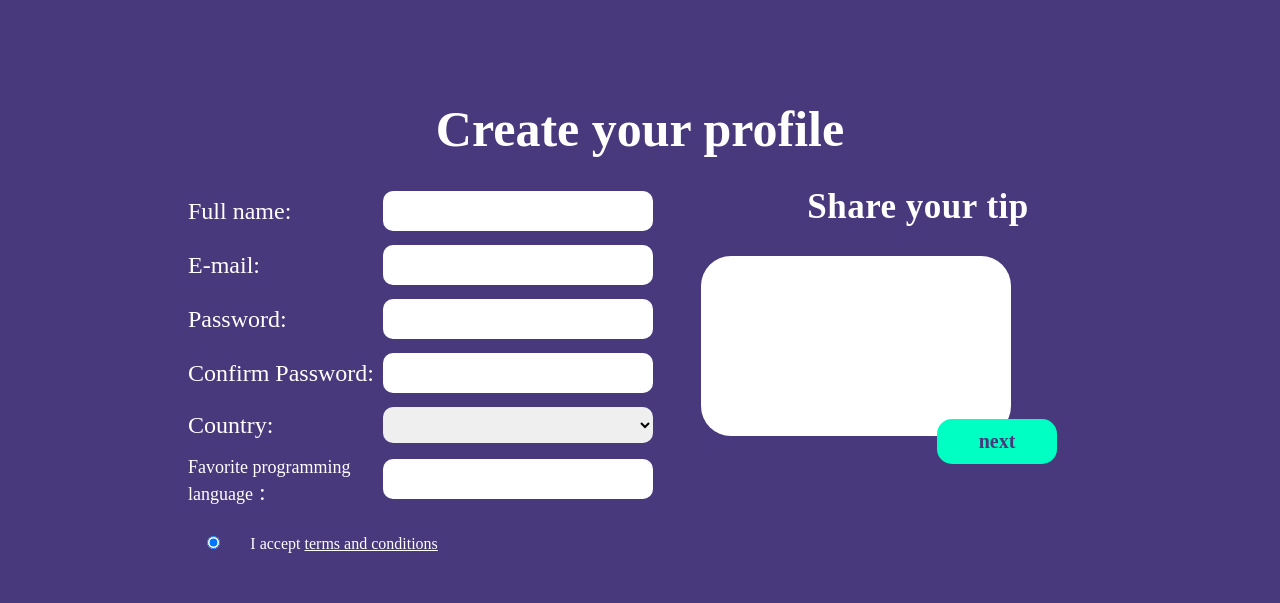
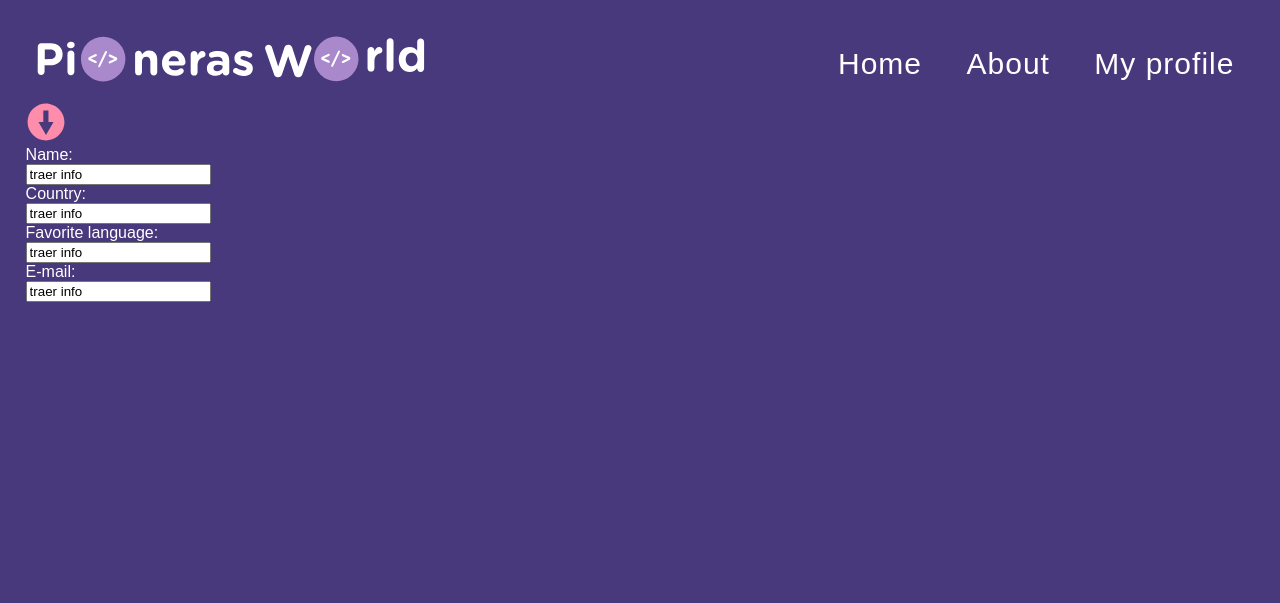
Before and after one commit to Elizabet-Carmona/PionerasWorld, a website: page Profile.html in a window 1280 px wide. Drawn offline with Linux system fonts and the light colour scheme.

Commit message:
cambios y profile

```diff
--- a/Profile.html
+++ b/Profile.html
@@ -5,60 +5,44 @@
     <meta charset="UTF-8">
     <meta name="viewport" content="width=device-width, initial-scale=1.0">
     <meta http-equiv="X-UA-Compatible" content="ie=edge">
-    <link rel="stylesheet" href="/css/createProfile.css">
-    <title>Create profile</title>
+    <link rel="stylesheet" href="/css/profile.css">
+    <script src="https://www.gstatic.com/firebasejs/5.6.0/firebase.js"></script>
+<script src="https://www.gstatic.com/firebasejs/4.12.1/firebase.js"></script>
+<script src="https://www.gstatic.com/firebasejs/4.12.1/firebase-firestore.js"></script>
+    <title>Profile</title>
 </head>
 
 <body>
-    <h1>Create your profile</h1>
-    <div class="contain">
+        <div class="contain">
+                <div class="navbar">
+                    <div class="title">
+                        <a href="../world.html"> <img src="../img/logov2.svg" /></a>
+                    </div>
+                    <div class="menu">
+                        <nav>
+                            <ul>
+                                <li><a href="world.html">Home</a></li>
+                                <li><a href="about.html">About</a></li>
+                                <li><a href="profile.html">My profile</a></li>
+                            </ul>
+                        </nav>
+                    </div>
+                </div>
 
-        <div class="box">
-            <div class="information">
-                <form method="POST" action="">
-                    <table>
-                        <tr class="fila">
-                            <td>Full name:</td>
-                            <td><input type="text" id="name" name="name" class="space" /></td>
-                        </tr>
-                        <tr class="fila">
-                            <td>E-mail:</td>
-                            <td><input type="text" id="email" name="email" class="space"></td>
-                        </tr>
-                        <tr class="fila">
-                            <td>Password:</td>
-                            <td><input type="text" id="pass" name="pass" class="space"></td>
-                        </tr>
-                        <tr class="fila">
-                            <td>Confirm Password:</td>
-                            <td><input type="text" id="pass" name="pass" class="space"></td>
-                        </tr>
-                        <tr class="fila">
-                            <td>Country:</td>
-                            <td><select id="mySelect" onClick="llenarPaises()" name="country" class="space">
+                <div class="info-user">
+                    <div class="avatar">
+                        <div class="icon-download">
+                            <img src="img/icono-descarga.svg" width="40px" height=" 40px">
+                        </div>
+                    </div>
+                    <div class="info">
+                        Name:<br><input type="text" value="traer info" readonly> <br>
+                        Country:<br><input type="text" value="traer info" readonly> <br>
+                        Favorite language:<br><input type="text" value="traer info" readonly> <br>
+                        E-mail:<br><input type="text" value="traer info" readonly> <br>
 
-                                </select></td>
-
-                        </tr>
-                        <tr class="fila">
-                            <td><span>Favorite programming<br> language</span>
-                                :</td>
-                            <td> <input type="text" id="language" name="language" class="space"></td>
-                        </tr>
-                    </table>
-                    <input type="radio" id="radio" class="radio" checked>
-                    <label for="radio">I accept <u>terms and conditions</u></label>
-                </form>
-            </div>
-
+                    </div>
+                </div>
         </div>
-        <div class="tip">
-            <h2>Share your tip</h2>
-            <textarea class="write-tip"></textarea>
-            <a href="/avatar.html">   <button class="next"><b> next</b></button></a>
-        </div>
-    </div>
-    <script src="js/main.js"></script>
 </body>
-
 </html>
--- a/css/createProfile.scss
+++ b/css/createProfile.scss
@@ -77,6 +77,7 @@ body {
                         color: $purple;
                         background-color: $purple;
                     }
+
                 }
             }
         }
--- a/css/meetUs.scss
+++ b/css/meetUs.scss
@@ -1,7 +1,7 @@
 $purple:  #48387c;
 body{
-    margin: 3%;
-    padding: 1.5%;
+    margin: 1%;
+    padding: 1%;
     box-sizing: border-box;
     background: $purple;
     color: white;
@@ -12,9 +12,9 @@ body{
         .navbar{
             display: flex;
             justify-content: space-between;
-            margin: 30px 20px 10px 20px;
+            margin: auto;
             .title {
-                padding: 20px;
+                padding: 5px;
                 font-family: 'GothamRounded-Bold', Sans-Serif;
                 width: 400px;
             }
@@ -27,7 +27,7 @@ body{
                 font-size: 30px;
                 letter-spacing: 1px;
                 display: inline-block;
-                padding: 20px;
+                padding: 5px 20px;
             }
             a {
                 text-decoration: none;
@@ -42,7 +42,7 @@ body{
             display: flex;
             justify-content: space-between;
             width: 95%;
-            margin: auto;
+            margin:  100px auto;
             padding: 50px;
 
             .meetus{
--- /dev/null
+++ b/css/profile.scss
@@ -0,0 +1,42 @@
+$purple:  #48387c;
+body{
+    margin: 1%;
+    padding: 1%;
+    box-sizing: border-box;
+    background: $purple;
+    color: white;
+   font-family: 'GothamRounded-Book', Sans-Serif;
+
+    .contain{
+
+        .navbar{
+            display: flex;
+            justify-content: space-between;
+            margin: auto;
+            .title {
+                padding: 5px;
+                font-family: 'GothamRounded-Bold', Sans-Serif;
+                width: 400px;
+            }
+        }
+        .menu{
+            ul li {
+                list-style: none;
+                color: #fff;
+                font-family: 'GothamRounded-Bold', Sans-Serif;
+                font-size: 30px;
+                letter-spacing: 1px;
+                display: inline-block;
+                padding: 5px 20px;
+            }
+            a {
+                text-decoration: none;
+                color: #fff;
+                &:hover {
+                    color: #a989cb;
+                    text-decoration: line-through;
+                }
+            }
+        }
+    }
+}
--- a/js/app.js
+++ b/js/app.js
@@ -1,4 +1,153 @@
-  var config = {
+//   var config = {
+//     apiKey: "AIzaSyCCq78qK3CVV4FsM7v9py5YXg54fRqYAl0",
+//     authDomain: "pionerasworld.firebaseapp.com",
+//     databaseURL: "https://pionerasworld.firebaseio.com",
+//     projectId: "pionerasworld",
+//     storageBucket: "pionerasworld.appspot.com",
+//     messagingSenderId: "9860997148"
+//   };
+
+//   var app =firebase.initializeApp(config);
+
+// // Initialize Cloud Firestore through Firebase
+// var db = firebase.firestore(app);
+// //Registrarse
+// function registrar(){
+//     var name = document.getElementById('name').value;
+//     var email = document.getElementById('email').value;
+//     var contrasena = document.getElementById('contrasena').value;
+//     var pass = document.getElementById('pass').value;
+//     var country = document.getElementById('mySelect').value;
+//     var language = document.getElementById('language').value;
+//     if(contrasena != pass){
+//         alert("Las contraseñas no coinciden");
+//     }
+//         firebase.auth().createUserWithEmailAndPassword(email, contrasena)
+//         .then(function(){
+//             console.log("Registro exitoso");
+//           //datos de los usuarios al registrarse
+//         db.collection("users").add({
+//               name: name,
+//               email: email,
+//               contrasena: contrasena,
+//               pass: pass,
+//               country: country,
+//               language: language
+//               //img : url()
+//           })
+//           .then(function(docRef) {
+//               console.log("Document written with ID: ", docRef.id);
+//           })
+//           .catch(function(error) {
+//               console.error("Error adding document: ", error);
+//           });
+
+//             verficar()
+//         })
+
+//         .catch(function(error) {
+//             // Handle Errors here.
+//             var errorCode = error.code;
+//             var errorMessage = error.message;
+//             console.log(errorCode);
+//             console.log(errorMessage);
+//             console.log("error no registrado");
+//             // ...
+//           });
+//     }
+
+// //iniciar sesion
+// function ingreso(){
+
+//     var email2 = document.getElementById('email2').value;
+//     var contrasena2 = document.getElementById('contrasena2').value;
+
+//     firebase.auth().signInWithEmailAndPassword(email2, contrasena2)
+//     .then(function() {
+//         console.log("se ha iniciado sesión");
+//     })
+//     .catch(function(error) {
+//         // Handle Errors here.
+//         var errorCode = error.code;
+//         var errorMessage = error.message;
+//         console.log(errorCode);
+//         console.log(errorMessage);
+//         // ...
+//       });
+
+
+// }
+// //verificar que el usuario exista
+// function observador(){
+//     firebase.auth().onAuthStateChanged(function(user) {
+//         if (user) {
+//             console.log('existe usuario activo')
+//             // aparece(user);
+
+//           // User is signed in.
+//           var displayName = user.displayName;
+
+//           var email = user.email;
+
+//           console.log('*****************');
+//           console.log(user.emailVerified) //si el usuario ya verifico el email true o si no false
+//           console.log('*****************');
+
+//           var emailVerified = user.emailVerified;
+//           var photoURL = user.photoURL;
+//           var isAnonymous = user.isAnonymous;
+//           var uid = user.uid;
+//           var providerData = user.providerData;
+//           // ...
+//         } else {
+//           // User is signed out.
+//           console.log('no existe usuario activo')
+//           // ...
+//         }
+//       });
+// }
+// observador();
+// //cuando inicie sesion
+// // function aparece(user){
+// //     var user = user;
+// //     var contenido = document.getElementById('contenido');
+// //     //si el correo esta verificado
+// //     if(user.emailVerified){
+// //         contenido.innerHTML = `
+// //         <p>Bienvenido!</p>
+// //         <button onclick="cerrar()">Cerrar sesión</button>
+// //         `;
+// //     }
+// // }
+
+// //cerrar sesion
+// function cerrar(){
+//     firebase.auth().signOut()
+//     .then(function(){
+//         console.log('Cerrando sesión')
+//     })
+//     .catch(function(error){
+//         console.log(error)
+//     })
+// }
+// //correo de verificacion
+// function verficar(){
+//     var user = firebase.auth().currentUser;
+//     user.sendEmailVerification().then(function() {
+//       // Email sent.
+//       console.log('Enviando correo de verificación');
+//     }).catch(function(error) {
+//       // An error happened.
+//       console.log(error);
+//     });
+// }
+
+
+
+
+
+
+var config = {
     apiKey: "AIzaSyCCq78qK3CVV4FsM7v9py5YXg54fRqYAl0",
     authDomain: "pionerasworld.firebaseapp.com",
     databaseURL: "https://pionerasworld.firebaseio.com",
@@ -16,7 +165,7 @@ function registrar(){
     var name = document.getElementById('name').value;
     var email = document.getElementById('email').value;
     var contrasena = document.getElementById('contrasena').value;
-    var country = document.getElementById('country').value;
+    var country = document.getElementById('mySelect').value;
     var language = document.getElementById('language').value;
 
     firebase.auth().createUserWithEmailAndPassword(email, contrasena)
```
Also changed, not shown: about.html (+1 -0 lines), createProfile.html (added, +84 -0 lines), index.html (+3 -3 lines), world.html (+1 -2 lines), css/meetUs.css, css/profile.css (added).
